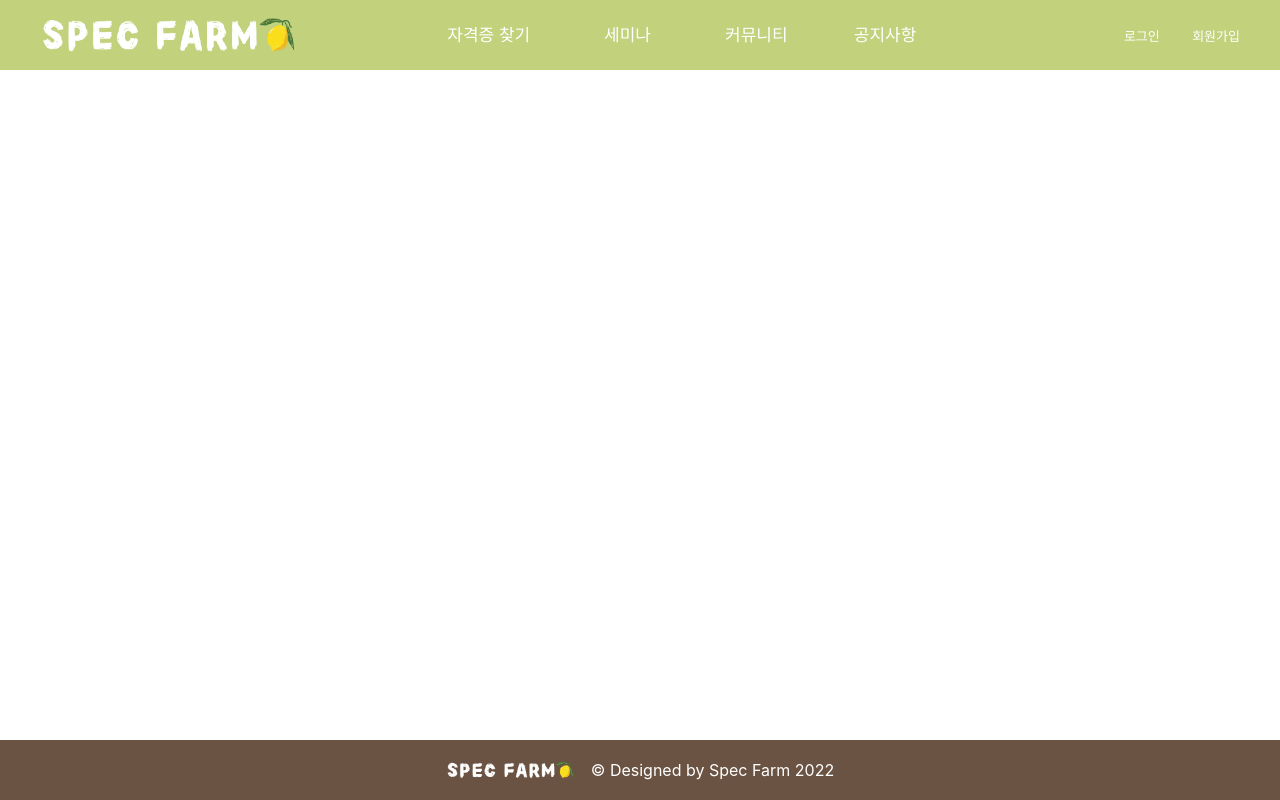
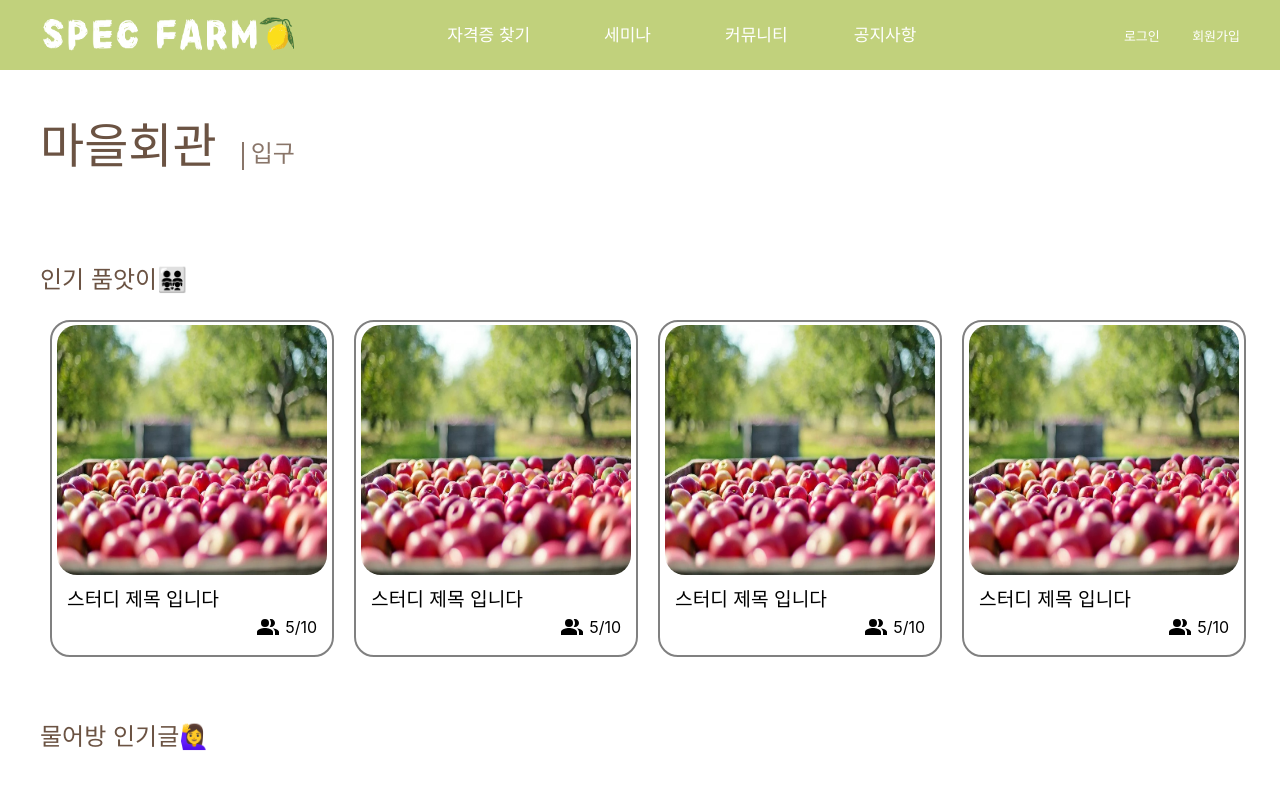
Before and after one commit to sying012/specFarm, a React (Create React App) app in the folder src/main/frontend/: page /community in a window 1280 px wide. Shown: the top 800 px of the page. Built offline with nearby package versions, Linux system fonts and the light colour scheme; a web font is replaced by a local one.

Commit message:
인기 스타디 완료

```diff
--- a/src/main/frontend/src/App.js
+++ b/src/main/frontend/src/App.js
@@ -1,7 +1,7 @@
 import "./App.css";
 import { Routes, Route } from "react-router-dom";
 import Layout from "./layouts/Layout";
-import { Home } from "@mui/icons-material";
+import Home from "./pages/Home";
 import Login from "./pages/Login";
 import Join from "./pages/Join";
 import FindUser from "./pages/FindUser";
--- /dev/null
+++ b/src/main/frontend/src/components/community/study/StudyContainer.js
@@ -0,0 +1,19 @@
+import React from "react";
+import "../../../styles/community/study/StudyContainer.css";
+import sampleimg from "../../../images/apples-1004886_960_720.jpg";
+import PeopleAltIcon from "@mui/icons-material/PeopleAlt";
+
+const StudyContainer = () => {
+  return (
+    <div className="studyContainer">
+      <img className="studyImg" src={sampleimg} alt="sampleimg"></img>
+      <div className="studyTitle">스터디 제목 입니다</div>
+      <div className="studyMemberCnt">
+        <PeopleAltIcon />
+        <div className="memberNum">5/10</div>
+      </div>
+    </div>
+  );
+};
+
+export default StudyContainer;
--- a/src/main/frontend/src/layouts/Header.js
+++ b/src/main/frontend/src/layouts/Header.js
@@ -1,7 +1,6 @@
 import "../styles/layouts/Header.css";
 import whitelogo1 from "../images/logo_white1.png";
 import React, { useState, useRef } from "react";
-import Dropbox from "../components/Header/Dropbox";
 
 const Header = () => {
   const commRef = useRef();
@@ -15,7 +14,9 @@ const Header = () => {
   return (
     <header className="header">
       <div className="innerheader">
-        <img className="whitelogo1" src={whitelogo1} alt="" />
+        <a href="/">
+          <img className="whitelogo1" src={whitelogo1} alt="" />
+        </a>
         <nav className="catwrap">
           <div></div>
           <div
--- a/src/main/frontend/src/layouts/Layout.js
+++ b/src/main/frontend/src/layouts/Layout.js
@@ -7,7 +7,6 @@ const Layout = (props) => {
   return (
     <div className="layout">
       <Header />
-
       <main className="main">
         <Outlet />
       </main>
--- a/src/main/frontend/src/pages/CommunityMain.js
+++ b/src/main/frontend/src/pages/CommunityMain.js
@@ -1,7 +1,34 @@
 import React from "react";
+import StudyContainer from "../components/community/study/StudyContainer";
+import "../styles/community/CommunityMain.css";
 
 const CommunityMain = () => {
-  return <div></div>;
+  return (
+    <div>
+      <div className="titleContainer">
+        <div className="titlewrap">마을회관</div>
+        <div className="subtitlewrap">입구</div>
+      </div>
+      <div className="commSubtitle">
+        <p>인기 품앗이👨‍👨‍👧‍👧</p>
+      </div>
+      <div className="popStudyContainer">
+        <StudyContainer></StudyContainer>
+        <StudyContainer></StudyContainer>
+        <StudyContainer></StudyContainer>
+        <StudyContainer></StudyContainer>
+      </div>
+      <div className="commSubtitle">
+        <p>물어방 인기글🙋‍♀️</p>
+      </div>
+      <div className="popAskContainer"></div>
+      <div className="commSubtitle">
+        <p>나눔장터 인기글🧚‍♀️</p>
+      </div>
+      <div className="popShareContainer"></div>
+      <div className="commSubtitle"></div>
+    </div>
+  );
 };
 
 export default CommunityMain;
--- a/src/main/frontend/src/pages/Study.js
+++ b/src/main/frontend/src/pages/Study.js
@@ -5,7 +5,7 @@ const Study = () => {
     <div>
       <div className="titleContainer">
         <div className="titlewrap">마을회관</div>
-        <div className="subtitlewrap">지식 품앗이</div>
+        <div className="subtitlewrap">지식 품앗이👨‍👧‍👧</div>
       </div>
     </div>
   );
--- /dev/null
+++ b/src/main/frontend/src/styles/community/CommunityMain.css
@@ -0,0 +1,35 @@
+.commSubtitle {
+    width: 100%;
+    height: 80px;
+    /* background-color: aqua; */
+    display: flex;
+    align-items: center;
+}
+
+.commSubtitle > p {
+    font-size: x-large;
+    color: rgb(107, 83, 67);
+}
+
+.popStudyContainer {
+    width: 100%;
+    min-width: 1200px;
+    height: fit-content;
+    margin-bottom: 40px;
+    display: flex;
+    justify-content: space-around;
+}
+
+.popAskContainer {
+    width: 100%;
+    height: fit-content;
+    margin-bottom: 40px;
+    background-color:blueviolet;
+}
+
+.popShareContainer {
+    width: 100%;
+    height: fit-content;
+    margin-bottom: 40px;
+    background-color:violet;
+}
--- /dev/null
+++ b/src/main/frontend/src/styles/community/study/StudyContainer.css
@@ -0,0 +1,38 @@
+.studyContainer {
+    width: 280px;
+    height: 330px;
+    border: 2px solid grey;
+    border-radius: 20px;
+    margin: 0px 10px 0px 10px;
+    padding-top: 3px;
+    display: flex;
+
+    flex-direction: column;
+}
+
+.studyImg {
+    width: 270px;
+    height: 250px;
+    margin: 0 auto;
+    border-radius: 20px;
+}
+
+.studyTitle {
+    width: 270px;
+    margin-left: 15px;
+    margin-top: 15px;
+    height: 20px;
+    font-size: larger;
+}
+
+.studyMemberCnt {
+    display: flex;
+    align-items: center;
+    margin-left: auto;
+    margin-right: 15px;
+    padding-top: 5px;
+}
+
+.memberNum {
+    margin-left: 5px;
+}
```
Also changed, not shown: src/main/frontend/src/components/community/study/StudyContainerList.js (added, +11 -0 lines).
